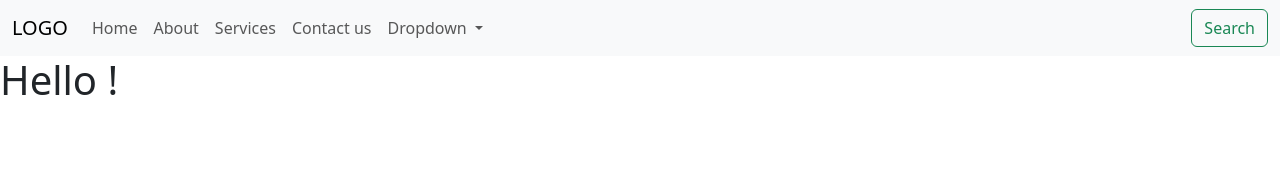
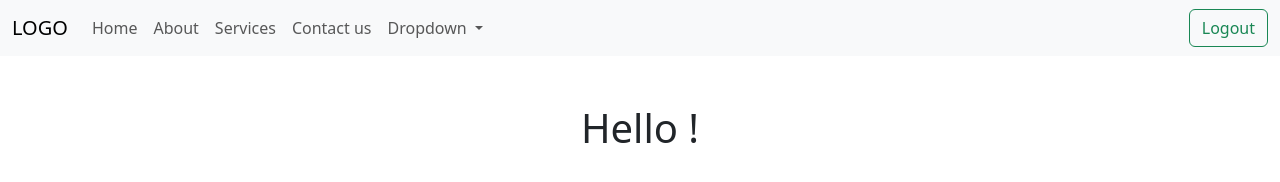
Before and after one commit to Sachinm06/Login-page, a plain HTML site: page home.html in a window 1280 px wide. Drawn offline with nearby package versions, Linux system fonts and the light colour scheme.

Commit message:
first commit

```diff
--- a/home.html
+++ b/home.html
@@ -46,13 +46,13 @@
 
             </ul>
             <form class="d-flex">
-              <button onclick="logout()" class="btn btn-outline-success" type="button">Search</button>
+              <button onclick="logout()" class="btn btn-outline-success" type="button">Logout</button>
             </form>
           </div>
         </div>
       </nav>
 
-<h1>Hello <span id="d1"></span>!</h1>
+<h1 class="text-center mt-5">Hello <span id="d1"></span> !</h1>
 
 
     <script src="https://cdn.jsdelivr.net/npm/bootstrap@5.3.0-alpha1/dist/js/bootstrap.bundle.min.js"
--- a/log.js
+++ b/log.js
@@ -13,5 +13,5 @@ d1.innerHTML=usern
 
 function logout(){
     window.location="index.html"
-    localStorage.removeItem("usern")
+    localStorage.removeItem("uname")
 }
```
